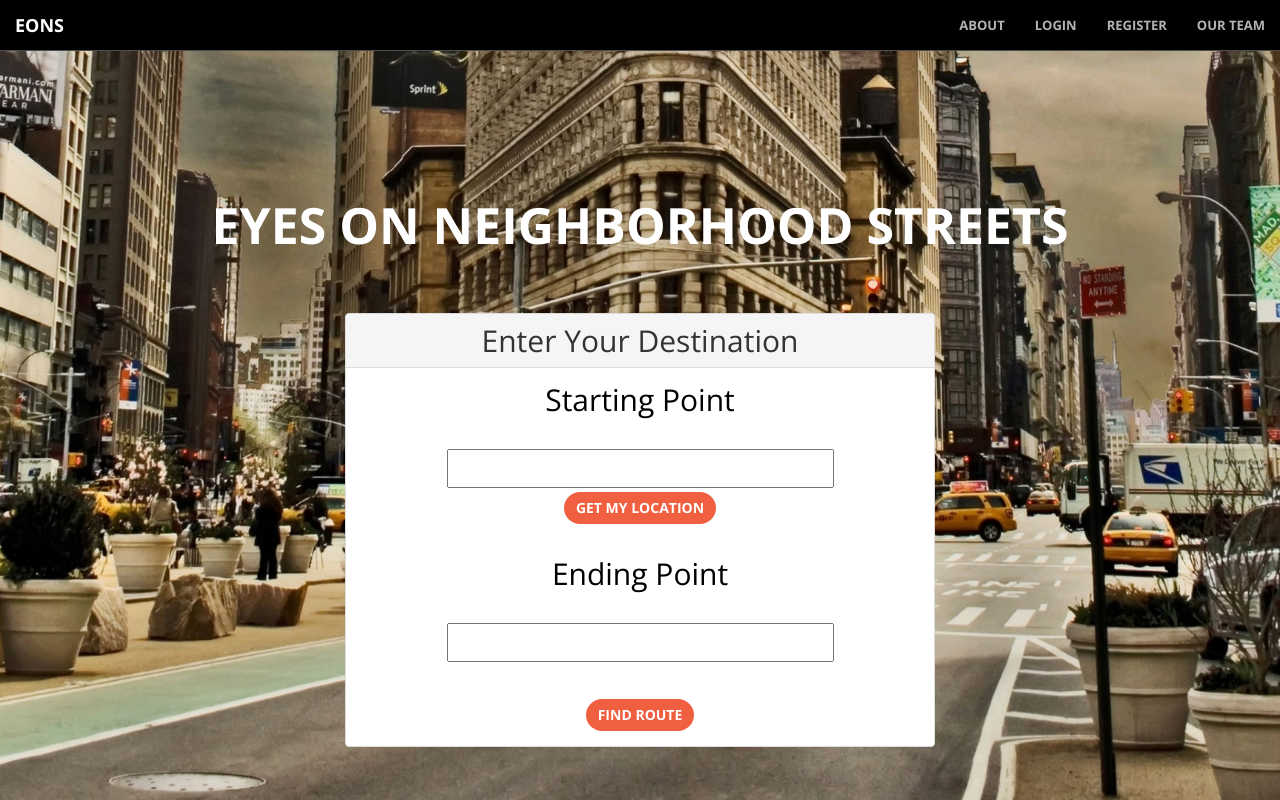
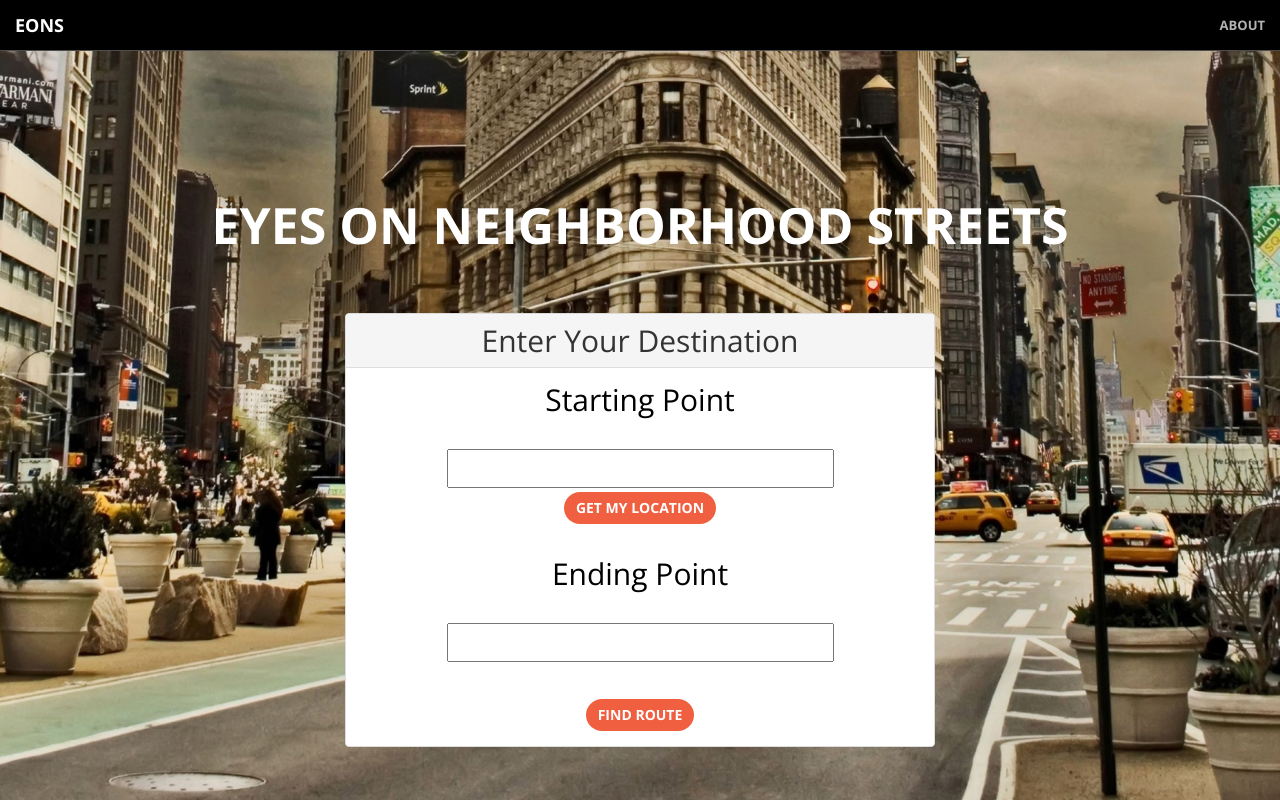
Before and after one commit to skabir8/EONS, a Flask app: page / in a window 1280 px wide. Run offline with Flask 2, Linux system fonts and the light colour scheme; some libraries are stand-ins or nearby versions.

Commit message:
navbar edit

```diff
--- a/templates/basic.html
+++ b/templates/basic.html
@@ -52,24 +52,6 @@
                     <li>
                         <a class="page-scroll" href="/home#about">About</a>
                     </li>
-		    {% if 'user' not in session %}
-                    <li>
-                        <a class="page-scroll" href="/home#login">Login</a>
-                    </li>
-                    <li>
-                        <a class="page-scroll" href="/home#register">Register</a>
-                    </li>
-                    <li>
-                        <a class="page-scroll" href="/home#team">Our Team</a>
-                    </li>
-		    {% else %}
-		    <li>
-		      <a href="/leagueform"> Leagues </a>
-		    </li>
-		    <li>
-		      <a href="/logout"> Logout </a>
-		    </li>
-		    {% endif %}
                 </ul>
             </div>
             <!-- /.navbar-collapse -->
```
